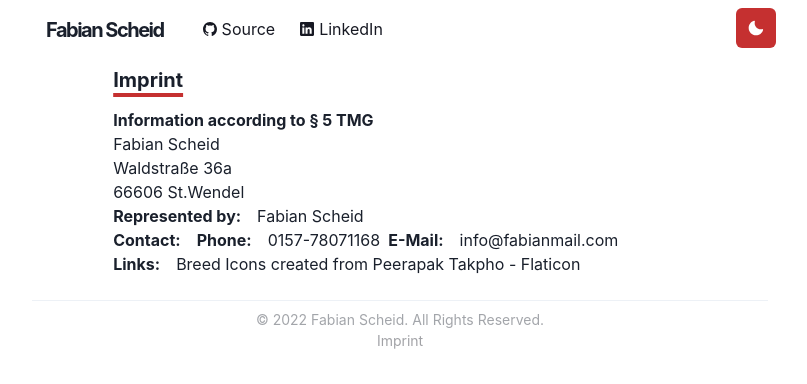
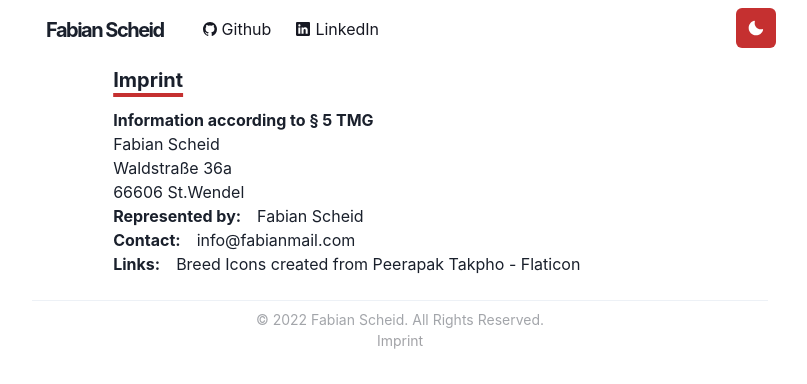
Before and after one commit to Beargruug/l9us-homepage, a Next.js app: page /imprint in a window 1280 px wide. Shown: the top 384 px of the page, without its empty margins (240-1047 px from the left). Built offline with nearby package versions, Linux system fonts and the light colour scheme.

Commit message:
replaced source code link

```diff
--- a/components/navbar.js
+++ b/components/navbar.js
@@ -72,7 +72,7 @@ const Navbar = props => {
         >
           <LinkItem
             target="_blank"
-            href="https://github.com/l9us/l9us-homepage"
+            href="https://github.com/l9us"
             path={path}
             display="inline-flex"
             alignItems="center"
@@ -80,7 +80,7 @@ const Navbar = props => {
             pl={2}
           >
             <IoLogoGithub />
-            Source
+            Github
           </LinkItem>
           <LinkItem
             target="_blank"
@@ -108,11 +108,8 @@ const Navbar = props => {
                 aria-label="Options"
               />
               <MenuList>
-                <MenuItem
-                  as={Link}
-                  href="https://github.com/l9us/l9us-homepage"
-                >
-                  View Source
+                <MenuItem as={Link} href="https://github.com/l9us">
+                  Github
                 </MenuItem>
                 <MenuItem
                   as={Link}
--- a/pages/imprint.js
+++ b/pages/imprint.js
@@ -20,9 +20,6 @@ const Imprint = () => (
           </StyledBox>
           <StyledBox>
             <StyledSpan>Contact:</StyledSpan>
-            <StyledSpan>Phone:</StyledSpan>
-            0157-78071168
-            <StyledSpan style={{marginLeft: '8px'}}>E-Mail:</StyledSpan>
             info@fabianmail.com
           </StyledBox>
           <StyledBox>
```
